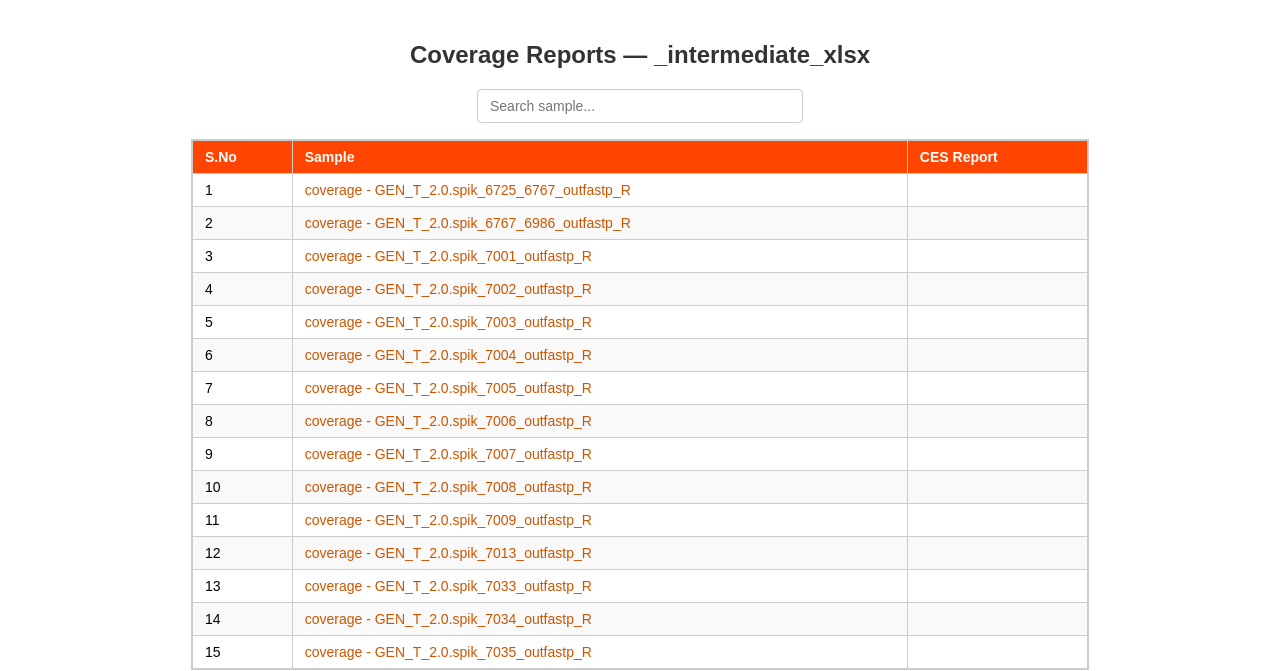
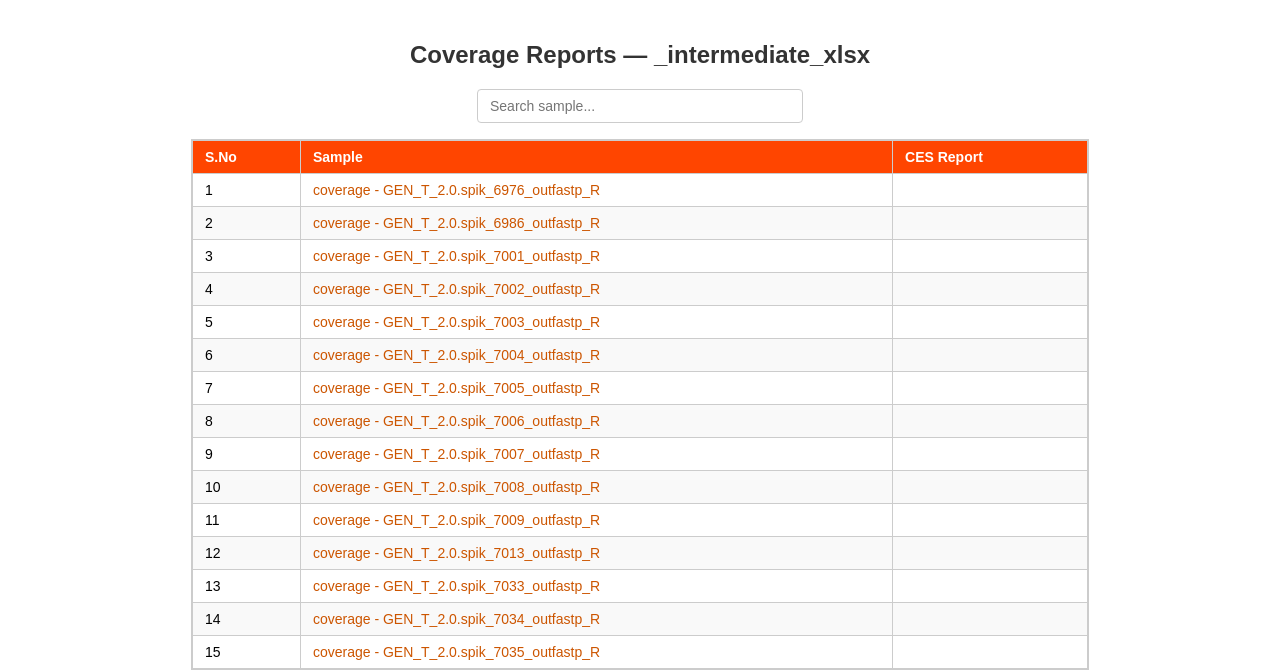
Before and after one commit to AndersonBioinfo/Gene_coverage_reports_Run136A_CMC, a plain HTML site: page index.html in a window 1280 px wide. Shown: the part 129-800 px from the top of the page. Drawn offline with Linux system fonts and the light colour scheme.

Commit message:
Add files via upload

```diff
--- a/index.html
+++ b/index.html
@@ -59,8 +59,8 @@
           <tr><th>S.No</th><th>Sample</th><th>CES Report</th></tr>
         </thead>
         <tbody>
-<tr><td>1</td><td><a href="coverage_coverage_-_GEN_T_2_0_spik_6725_6767_outfastp_R_gene_list_report_xlsx.html">coverage - GEN_T_2.0.spik_6725_6767_outfastp_R</a></td><td></td></tr>
-<tr><td>2</td><td><a href="coverage_coverage_-_GEN_T_2_0_spik_6767_6986_outfastp_R_gene_list_report_xlsx.html">coverage - GEN_T_2.0.spik_6767_6986_outfastp_R</a></td><td></td></tr>
+<tr><td>1</td><td><a href="coverage_coverage_-_GEN_T_2_0_spik_6976_outfastp_R_gene_list_report_xlsx.html">coverage - GEN_T_2.0.spik_6976_outfastp_R</a></td><td></td></tr>
+<tr><td>2</td><td><a href="coverage_coverage_-_GEN_T_2_0_spik_6986_outfastp_R_gene_list_report_xlsx.html">coverage - GEN_T_2.0.spik_6986_outfastp_R</a></td><td></td></tr>
 <tr><td>3</td><td><a href="coverage_coverage_-_GEN_T_2_0_spik_7001_outfastp_R_gene_list_report_xlsx.html">coverage - GEN_T_2.0.spik_7001_outfastp_R</a></td><td></td></tr>
 <tr><td>4</td><td><a href="coverage_coverage_-_GEN_T_2_0_spik_7002_outfastp_R_gene_list_report_xlsx.html">coverage - GEN_T_2.0.spik_7002_outfastp_R</a></td><td></td></tr>
 <tr><td>5</td><td><a href="coverage_coverage_-_GEN_T_2_0_spik_7003_outfastp_R_gene_list_report_xlsx.html">coverage - GEN_T_2.0.spik_7003_outfastp_R</a></td><td></td></tr>
```
